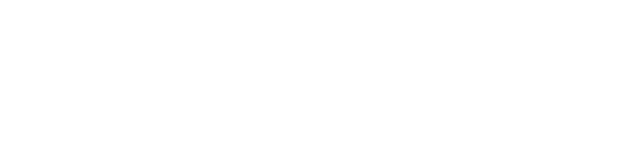
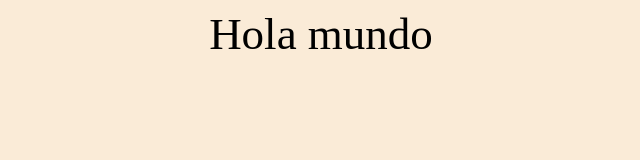
Before and after one commit to LuisRodrigo23/Portafolio_LuisRod, a plain HTML site: page index.html in a window 1280 px wide. Shown: the whole page, without its empty margins (327-967 px from the left). Drawn offline with Linux system fonts and the light colour scheme.

Commit message:
Se realizaron unas pruebas

```diff
--- a/index.html
+++ b/index.html
@@ -1,14 +1,30 @@
 <!DOCTYPE html>
 <html lang="en">
+
 
 <head>
     <meta charset="UTF-8">
     <meta name="viewport" content="width=device-width, initial-scale=1.0">
     <title>Document</title>
+    <style>
+        body {
+            background-color: antiquewhite;
+
+            width: 100%;
+        }
+
+        .titleP {
+            color: black;
+            text-align: center;
+            font-size: 45px;
+        }
+    </style>
 </head>
 
 <body>
-
+    <div class="titleP">
+        Hola mundo
+    </div>
 </body>
 
 </html>
```
